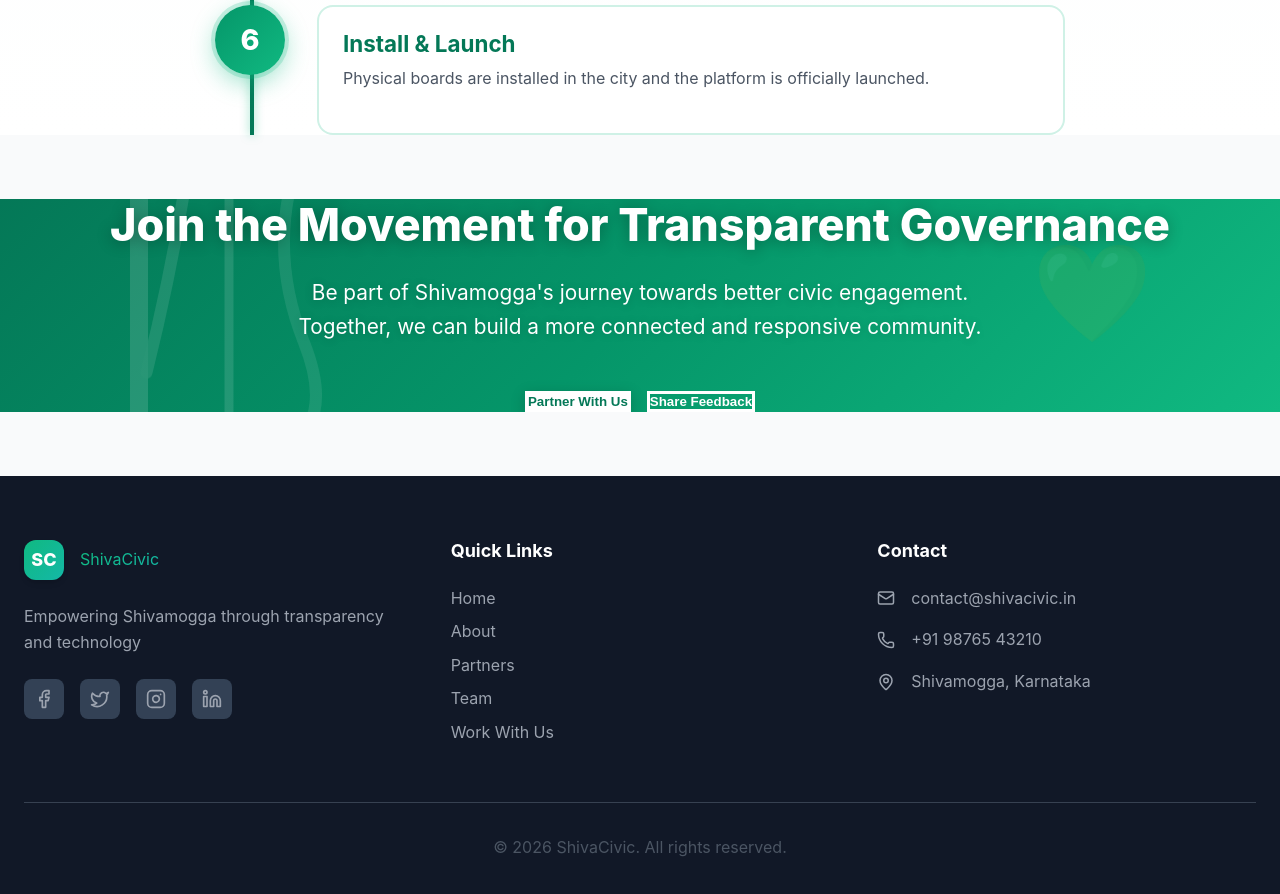
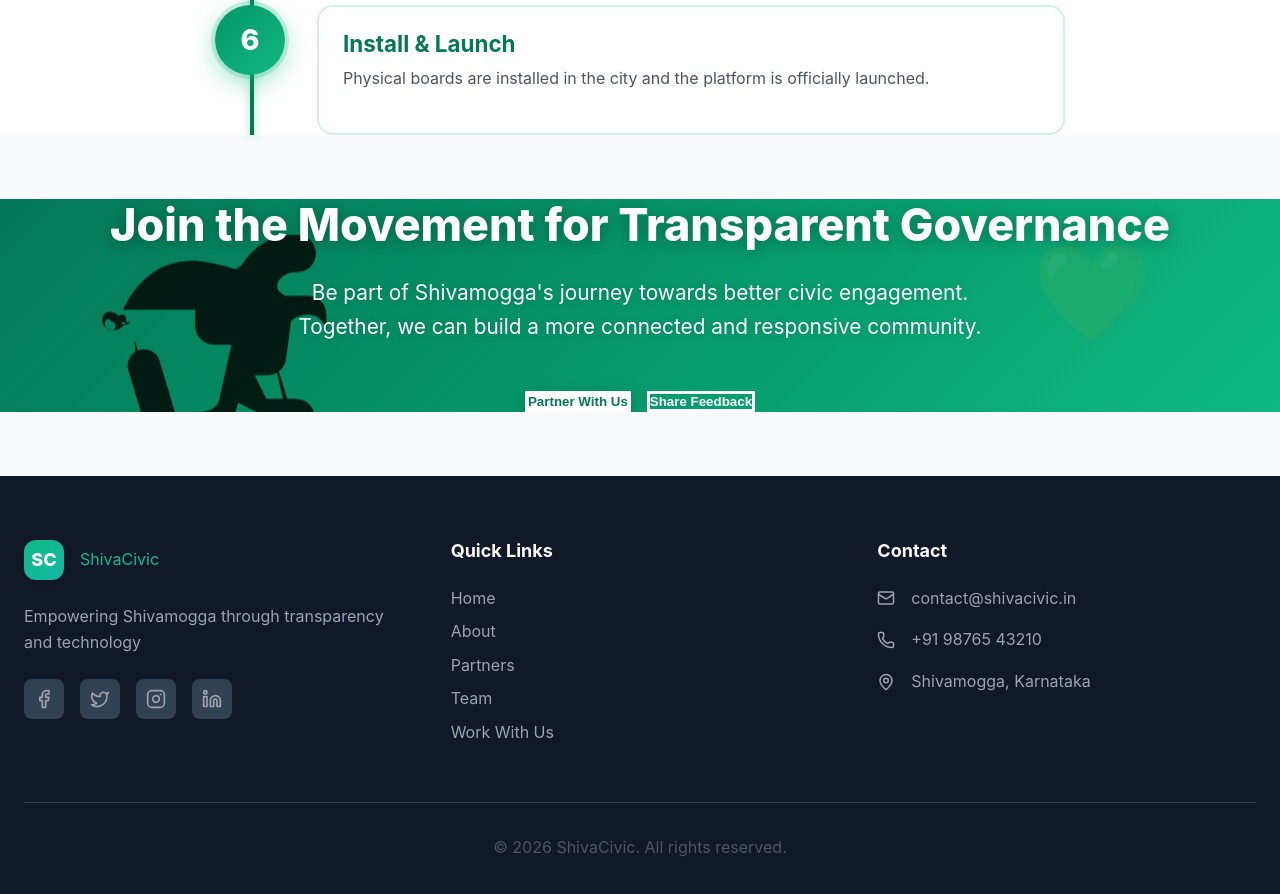
Before and after one commit to vishalaradhya-12/shivamogga-civic, a React (Vite) app: page / in a window 1280 px wide. Shown: the part 3476-4370 px from the top of the page. Built offline with nearby package versions, Linux system fonts and the light colour scheme.

Commit message:
feat: Replace Jog Falls logo with black high-contrast Shivappa Nayaka statue

```diff
--- a/src/pages/Home.css
+++ b/src/pages/Home.css
@@ -517,15 +517,15 @@ body.dark .step-content p {
     overflow: hidden;
 }
 
-/* Custom SVG Background */
+/* Custom SVG Background - Shivappa Nayaka */
 .jog-falls-icon-bg {
     position: absolute;
     top: 5%;
     left: 5%;
     width: 300px;
     height: 300px;
-    color: white;
-    opacity: 0.15;
+    color: black;
+    opacity: 0.8;
     animation: float 10s ease-in-out infinite;
     z-index: 0;
     pointer-events: none;
--- a/src/pages/Home.jsx
+++ b/src/pages/Home.jsx
@@ -231,18 +231,11 @@ function Home({ language }) {
             {/* CTA Section */}
             <section className="cta-section">
                 <div className="jog-falls-icon-bg">
-                    <svg viewBox="0 0 200 200" fill="none" xmlns="http://www.w3.org/2000/svg">
-                        {/* Raja - The King (Majestic & Continuous) */}
-                        <path d="M50 0 L50 180" stroke="currentColor" strokeWidth="12" strokeLinecap="round" style={{ opacity: 0.9 }} />
-
-                        {/* Roarer - The Violent (Crashes into Raja) */}
-                        <path d="M80 0 Q70 60 55 120" stroke="currentColor" strokeWidth="8" strokeLinecap="round" style={{ opacity: 0.7 }} />
-
-                        {/* Rocket - The Jet (Fast & Straight) */}
-                        <path d="M110 0 L110 160" stroke="currentColor" strokeWidth="6" strokeLinecap="round" style={{ opacity: 0.8 }} />
-
-                        {/* Rani - The Queen (Graceful & Winding) */}
-                        <path d="M150 0 Q140 50 160 100 T150 170" stroke="currentColor" strokeWidth="8" strokeLinecap="round" style={{ opacity: 0.6 }} />
+                    {/* Equestrian Statue SVG (Shivappa Nayaka) */}
+                    <svg viewBox="0 0 512 512" fill="currentColor" xmlns="http://www.w3.org/2000/svg">
+                        <path d="M120 250 L160 380 L140 480 M350 250 L380 380 L420 480 M200 400 L250 400 M100 200 Q150 100 250 120 T400 200" stroke="currentColor" strokeWidth="0" />
+                        {/* Detailed Silhouette Path */}
+                        <path d="M112.9 220.6c-4.5 9-18.4 4.8-19.1-5.2-.6-8-8.2-12.7-14.9-8.4-5.3 3.4-1.6 12 4.4 13.9 6.2 1.9 6.6 9.8 1.1 13.3-8.1 5.1-17.5-6-13.8-14.8 1.8-4.2 8.3-4.6 11.2-.5.5.7 3.8-.5 4.9-3.4 2.8-7.5-6.9-15.1-13.9-11-13.3 7.8-8.4 27.6 7.4 30.5 13.8 2.5 30.6-11.2 25.1-22.9-1.9-4.1-7.1-5.1-11.2-2.3-4.1 2.8-5.3 9.4-1.2 12.2zM448 208c0-17.7-14.3-32-32-32h-35.7c-5.8 0-11.1-3.1-14.2-8.2-3.1-5-3.1-11.3 0-16.4 5.8-9.5 16.2-15.4 27.3-15.4h4.6c17.7 0 32-14.3 32-32s-14.3-32-32-32h-4.6c-35.3 0-68.4 18.2-87.5 48.1-4.7 7.4-12.5 11.9-21.3 11.9H256c-17.7 0-32 14.3-32 32v64c0 17.7 14.3 32 32 32h29.5l-20.9 94.2c-2 9-9.1 16-18.1 17.8l-54.7 10.9-28.7-95.6c-4.4-14.7-19.9-23.1-34.6-18.7-14.7 4.4-23.1 19.9-18.7 34.6l32 106.7c3.1 10.4 12.1 18 22.8 19.3l74.7 9.3c21.8 2.7 39.8-11.7 45.4-32.9l12.4-46.7 44.7 22.4C309.2 411.7 323.5 416 339 416h57c17.7 0 32-14.3 32-32s-14.3-32-32-32h-50.6l-20-40h21.9c15.8 0 29.5-11.2 31.6-26.9l8.6-64.8C391.1 213.1 405.3 208 420.6 208H416c17.7 0 32 14.3 32 32z M272 176c-8.8 0-16-7.2-16-16s7.2-16 16-16 16 7.2 16 16-7.2 16-16 16z" />
                     </svg>
                 </div>
                 <h2>Join the Movement for Transparent Governance</h2>
```
